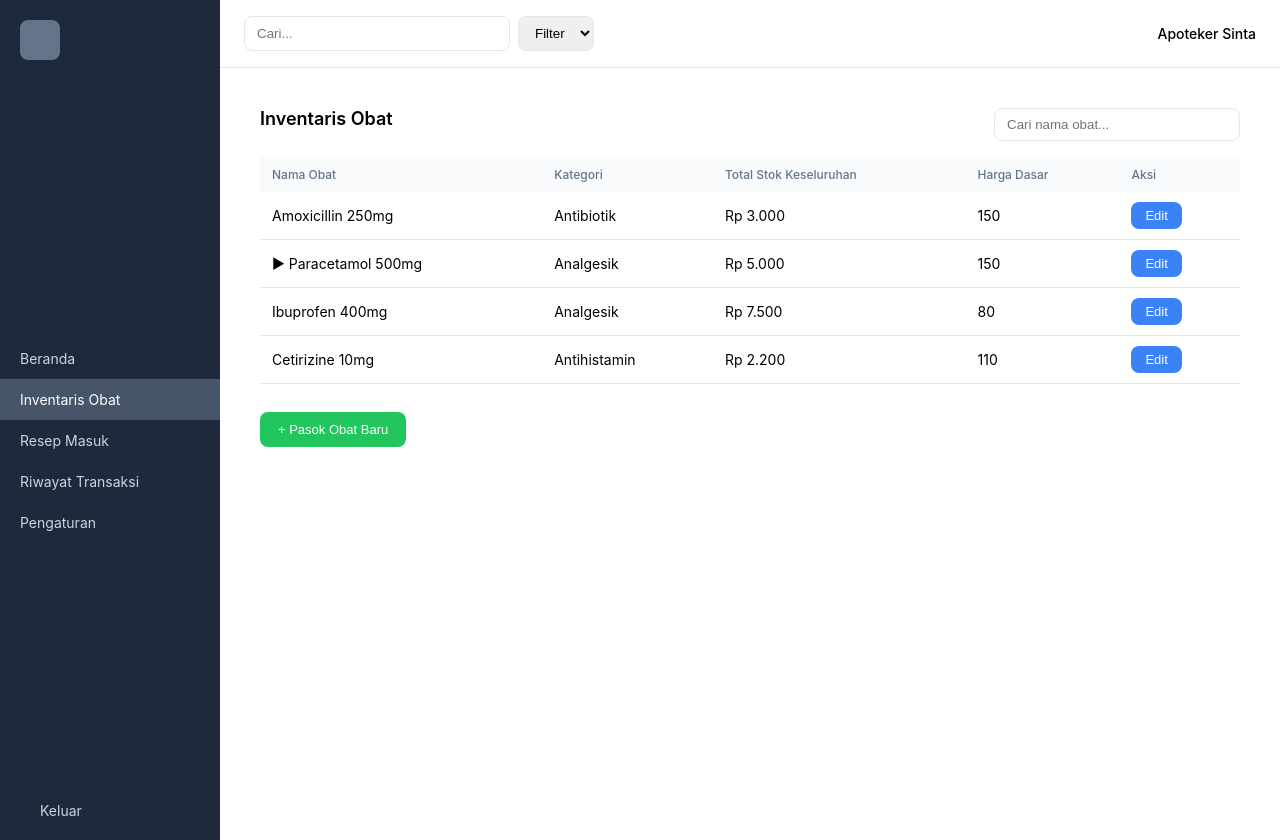
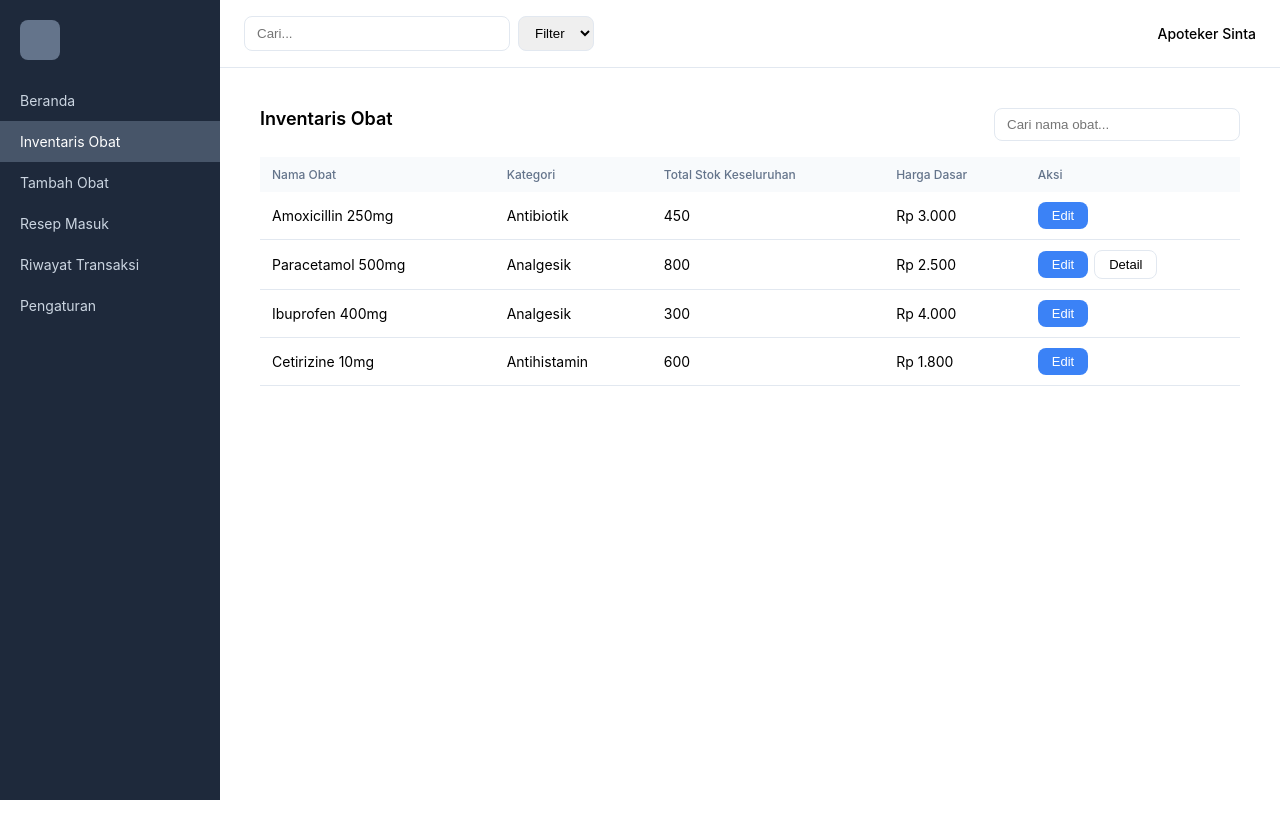
Before and after one commit to amgydala/klinik-pwebj, a React (Create React App) app: page /apoteker/inventaris-obat in a window 1280 px wide. After the commit the page ends 800 px from the top, so only its background shows below. Built offline with nearby package versions, Linux system fonts and the light colour scheme.

Commit message:
(update):

```diff
--- a/src/components/Sidebar.css
+++ b/src/components/Sidebar.css
@@ -1,10 +1,10 @@
 .sidebar {
   width: 220px;
   height: 100vh;
+  height: 100dvh;
   background-color: #1e293b;
   display: flex;
   flex-direction: column;
-  justify-content: space-between;
   padding: 20px 0;
 }
 
@@ -42,4 +42,5 @@
 
 .sidebar-footer {
   padding: 0 20px;
+  margin-top: auto;
 }
--- a/src/index.css
+++ b/src/index.css
@@ -1,3 +1,10 @@
+html, body, #root {
+  margin: 0;
+  padding: 0;
+  height: 100%;
+  overflow: hidden;
+}
+
 body {
   margin: 0;
   font-family: -apple-system, BlinkMacSystemFont, 'Segoe UI', 'Roboto', 'Oxygen',
--- a/src/pages/Apoteker/Beranda.jsx
+++ b/src/pages/Apoteker/Beranda.jsx
@@ -1,4 +1,3 @@
-import { useState } from "react";
 import Sidebar from "../../components/Sidebar";
 import Header from "../../components/Header";
 import Badge from "../../components/Badge";
@@ -7,52 +6,17 @@ import "./Beranda.css";
 const apotekerMenu = [
   { path: "/apoteker/beranda", label: "Beranda" },
   { path: "/apoteker/inventaris-obat", label: "Inventaris Obat" },
+  { path: "/apoteker/tambah-obat", label: "Tambah Obat" },
   { path: "/apoteker/resep-masuk", label: "Resep Masuk" },
   { path: "/apoteker/riwayat-transaksi", label: "Riwayat Transaksi" },
   { path: "/apoteker/pengaturan", label: "Pengaturan" },
 ];
 
-const dataObat = [
-  {
-    id: 1,
-    nama: "Amoxicillin 250mg",
-    kategori: "Antibiotik",
-    totalStok: "Rp 3.000",
-    harga: 150,
-    batch: null,
-  },
-  {
-    id: 2,
-    nama: "Paracetamol 500mg",
-    kategori: "Analgesik",
-    totalStok: "Rp 5.000",
-    harga: 150,
-    batch: [
-      { batchNo: "BATCH-A01", sisaStok: 50, expDate: "01-12-2026", status: "Kuning" },
-      { batchNo: "BATCH-A02", sisaStok: 100, expDate: "15-06-2027", status: "Hijau" },
-    ],
-  },
-  {
-    id: 3,
-    nama: "Ibuprofen 400mg",
-    kategori: "Analgesik",
-    totalStok: "Rp 7.500",
-    harga: 80,
-    batch: null,
-  },
-];
-
 function Beranda() {
-  const [expanded, setExpanded] = useState(null);
-
-  const toggleExpand = (id) => {
-    setExpanded(expanded === id ? null : id);
-  };
-
   return (
-    <div style={{ display: "flex" }}>
+    <div style={{ display: "flex", height: "100vh" }}>
       <Sidebar menuItems={apotekerMenu} />
-      <div style={{ flex: 1 }}>
+      <div style={{ flex: 1, height: "100vh", overflowY: "auto" }}>
         <Header userName="Apoteker Sinta" />
         <div className="page-content">
           <h1 className="greeting">Selamat datang kembali, APOTEKER SINTA!</h1>
@@ -73,75 +37,6 @@ function Beranda() {
               <Badge text="Peringatan" variant="warning" />
             </div>
           </div>
-
-          <div className="table-card">
-            <div className="table-title">Inventaris Gudang</div>
-            <table>
-              <thead>
-                <tr>
-                  <th>Nama Obat</th>
-                  <th>Kategori</th>
-                  <th>Total Stok Keseluruhan</th>
-                  <th>Harga Dasar</th>
-                  <th>Aksi</th>
-                </tr>
-              </thead>
-              <tbody>
-                {dataObat.map((obat) => (
-                  <>
-                    <tr key={obat.id}>
-                      <td
-                        onClick={() => obat.batch && toggleExpand(obat.id)}
-                        style={{ cursor: obat.batch ? "pointer" : "default" }}
-                      >
-                        {obat.batch && (expanded === obat.id ? "▼ " : "▶ ")}
-                        {obat.nama}
-                      </td>
-                      <td>{obat.kategori}</td>
-                      <td>{obat.totalStok}</td>
-                      <td>{obat.harga}</td>
-                      <td>
-                        <button className="btn-edit">Edit</button>
-                      </td>
-                    </tr>
-
-                    {obat.batch && expanded === obat.id && (
-                      <tr key={`${obat.id}-batch`}>
-                        <td colSpan="5" className="batch-wrapper">
-                          <table className="batch-table">
-                            <thead>
-                              <tr>
-                                <th>Batch No</th>
-                                <th>Sisa Stok</th>
-                                <th>Exp Date (FEFO)</th>
-                                <th>Status Peringatan</th>
-                              </tr>
-                            </thead>
-                            <tbody>
-                              {obat.batch.map((b) => (
-                                <tr key={b.batchNo}>
-                                  <td>{b.batchNo}</td>
-                                  <td>{b.sisaStok}</td>
-                                  <td>{b.expDate}</td>
-                                  <td>
-                                    <Badge
-                                      text={b.status === "Kuning" ? "Kuning/Dekat" : "Hijau/Aman"}
-                                      variant={b.status === "Kuning" ? "warning" : "success"}
-                                    />
-                                  </td>
-                                </tr>
-                              ))}
-                            </tbody>
-                          </table>
-                        </td>
-                      </tr>
-                    )}
-                  </>
-                ))}
-              </tbody>
-            </table>
-            <button className="btn-pasok">+ Pasok Obat Baru</button>
-          </div>
         </div>
       </div>
     </div>
--- a/src/pages/Apoteker/InventarisObat.css
+++ b/src/pages/Apoteker/InventarisObat.css
@@ -89,3 +89,56 @@ td {
   cursor: pointer;
   font-weight: 500;
 }
+
+.btn-detail {
+  padding: 6px 14px;
+  border-radius: 8px;
+  border: 1px solid #e2e8f0;
+  background: white;
+  cursor: pointer;
+  font-size: 13px;
+  margin-left: 6px;
+}
+
+.modal-overlay {
+  position: fixed;
+  top: 0;
+  left: 0;
+  width: 100%;
+  height: 100%;
+  background: rgba(0, 0, 0, 0.4);
+  display: flex;
+  align-items: center;
+  justify-content: center;
+  z-index: 100;
+}
+
+.modal-content {
+  background: white;
+  border-radius: 12px;
+  padding: 20px;
+  width: 600px;
+  max-width: 90%;
+  max-height: 80vh;
+  overflow-y: auto;
+}
+
+.modal-header {
+  display: flex;
+  justify-content: space-between;
+  align-items: center;
+  margin-bottom: 16px;
+}
+
+.modal-title {
+  font-size: 18px;
+  font-weight: 600;
+}
+
+.modal-close {
+  background: none;
+  border: none;
+  font-size: 18px;
+  cursor: pointer;
+  color: #64748b;
+}
--- a/src/pages/Apoteker/InventarisObat.jsx
+++ b/src/pages/Apoteker/InventarisObat.jsx
@@ -7,65 +7,37 @@ import "./InventarisObat.css";
 const apotekerMenu = [
   { path: "/apoteker/beranda", label: "Beranda" },
   { path: "/apoteker/inventaris-obat", label: "Inventaris Obat" },
+  { path: "/apoteker/tambah-obat", label: "Tambah Obat" },
   { path: "/apoteker/resep-masuk", label: "Resep Masuk" },
   { path: "/apoteker/riwayat-transaksi", label: "Riwayat Transaksi" },
   { path: "/apoteker/pengaturan", label: "Pengaturan" },
 ];
 
 const dataObat = [
+  { id: 1, nama: "Amoxicillin 250mg", kategori: "Antibiotik", totalStok: 450, harga: "Rp 3.000", batch: null },
   {
-    id: 1,
-    nama: "Amoxicillin 250mg",
-    kategori: "Antibiotik",
-    totalStok: "Rp 3.000",
-    harga: 150,
-    batch: null,
-  },
-  {
-    id: 2,
-    nama: "Paracetamol 500mg",
-    kategori: "Analgesik",
-    totalStok: "Rp 5.000",
-    harga: 150,
+    id: 2, nama: "Paracetamol 500mg", kategori: "Analgesik", totalStok: 800, harga: "Rp 2.500",
     batch: [
       { batchNo: "BATCH-A01", sisaStok: 50, expDate: "01-12-2026", status: "Kuning" },
       { batchNo: "BATCH-A02", sisaStok: 100, expDate: "15-06-2027", status: "Hijau" },
     ],
   },
-  {
-    id: 3,
-    nama: "Ibuprofen 400mg",
-    kategori: "Analgesik",
-    totalStok: "Rp 7.500",
-    harga: 80,
-    batch: null,
-  },
-  {
-    id: 4,
-    nama: "Cetirizine 10mg",
-    kategori: "Antihistamin",
-    totalStok: "Rp 2.200",
-    harga: 110,
-    batch: null,
-  },
+  { id: 3, nama: "Ibuprofen 400mg", kategori: "Analgesik", totalStok: 300, harga: "Rp 4.000", batch: null },
+  { id: 4, nama: "Cetirizine 10mg", kategori: "Antihistamin", totalStok: 600, harga: "Rp 1.800", batch: null },
 ];
 
 function InventarisObat() {
-  const [expanded, setExpanded] = useState(null);
   const [searchTerm, setSearchTerm] = useState("");
-
-  const toggleExpand = (id) => {
-    setExpanded(expanded === id ? null : id);
-  };
+  const [modalObat, setModalObat] = useState(null);
 
   const filteredObat = dataObat.filter((obat) =>
     obat.nama.toLowerCase().includes(searchTerm.toLowerCase())
   );
 
   return (
-    <div style={{ display: "flex" }}>
+    <div style={{ display: "flex", height: "100vh" }}>
       <Sidebar menuItems={apotekerMenu} />
-      <div style={{ flex: 1 }}>
+      <div style={{ flex: 1, height: "100vh", overflowY: "auto" }}>
         <Header userName="Apoteker Sinta" />
         <div className="page-content">
           <div className="table-card">
@@ -92,26 +64,39 @@ function InventarisObat() {
               </thead>
               <tbody>
                 {filteredObat.map((obat) => (
-                  <>
                   <tr key={obat.id}>
-                      <td
-                        onClick={() => obat.batch && toggleExpand(obat.id)}
-                        style={{ cursor: obat.batch ? "pointer" : "default" }}
-                      >
-                        {obat.batch && (expanded === obat.id ? "▼ " : "▶ ")}
-                        {obat.nama}
-                      </td>
+                    <td>{obat.nama}</td>
                     <td>{obat.kategori}</td>
                     <td>{obat.totalStok}</td>
                     <td>{obat.harga}</td>
                     <td>
                       <button className="btn-edit">Edit</button>
+                      {obat.batch && (
+                        <button
+                          className="btn-detail"
+                          onClick={() => setModalObat(obat)}
+                        >
+                          Detail
+                        </button>
+                      )}
                     </td>
                   </tr>
+                ))}
+              </tbody>
+            </table>
+          </div>
+        </div>
+      </div>
 
-                    {obat.batch && expanded === obat.id && (
-                      <tr key={`${obat.id}-batch`}>
-                        <td colSpan="5" className="batch-wrapper">
+      {modalObat && (
+        <div className="modal-overlay" onClick={() => setModalObat(null)}>
+          <div className="modal-content" onClick={(e) => e.stopPropagation()}>
+            <div className="modal-header">
+              <span className="modal-title">Detail Batch - {modalObat.nama}</span>
+              <button className="modal-close" onClick={() => setModalObat(null)}>
+                ✕
+              </button>
+            </div>
             <table className="batch-table">
               <thead>
                 <tr>
@@ -122,7 +107,7 @@ function InventarisObat() {
                 </tr>
               </thead>
               <tbody>
-                              {obat.batch.map((b) => (
+                {modalObat.batch.map((b) => (
                   <tr key={b.batchNo}>
                     <td>{b.batchNo}</td>
                     <td>{b.sisaStok}</td>
@@ -137,22 +122,9 @@ function InventarisObat() {
                 ))}
               </tbody>
             </table>
-                        </td>
-                      </tr>
-                    )}
-                  </>
-                ))}
-              </tbody>
-            </table>
-
-            {filteredObat.length === 0 && (
-              <div className="empty-state">Tidak ada obat yang cocok dengan pencarian.</div>
-            )}
-
-            <button className="btn-pasok">+ Pasok Obat Baru</button>
           </div>
         </div>
-      </div>
+      )}
     </div>
   );
 }
--- a/src/pages/Apoteker/ResepMasuk.jsx
+++ b/src/pages/Apoteker/ResepMasuk.jsx
@@ -7,6 +7,7 @@ import "./ResepMasuk.css";
 const apotekerMenu = [
   { path: "/apoteker/beranda", label: "Beranda" },
   { path: "/apoteker/inventaris-obat", label: "Inventaris Obat" },
+  { path: "/apoteker/tambah-obat", label: "Tambah Obat" },
   { path: "/apoteker/resep-masuk", label: "Resep Masuk" },
   { path: "/apoteker/riwayat-transaksi", label: "Riwayat Transaksi" },
   { path: "/apoteker/pengaturan", label: "Pengaturan" },
@@ -69,9 +70,9 @@ function ResepMasuk() {
   };
 
   return (
-    <div style={{ display: "flex" }}>
+    <div style={{ display: "flex", height: "100vh", maxHeight: "100dvh" }}>
       <Sidebar menuItems={apotekerMenu} />
-      <div style={{ flex: 1 }}>
+      <div style={{ flex: 1, height: "100vh", overflowY: "auto" }}>
         <Header userName="Apoteker Sinta" />
         <div className="page-content">
           <div className="stat-cards">
--- a/src/pages/Apoteker/RiwayatTransaksi.jsx
+++ b/src/pages/Apoteker/RiwayatTransaksi.jsx
@@ -6,6 +6,7 @@ import "./RiwayatTransaksi.css";
 const apotekerMenu = [
   { path: "/apoteker/beranda", label: "Beranda" },
   { path: "/apoteker/inventaris-obat", label: "Inventaris Obat" },
+  { path: "/apoteker/tambah-obat", label: "Tambah Obat" },
   { path: "/apoteker/resep-masuk", label: "Resep Masuk" },
   { path: "/apoteker/riwayat-transaksi", label: "Riwayat Transaksi" },
   { path: "/apoteker/pengaturan", label: "Pengaturan" },
@@ -25,9 +26,9 @@ function RiwayatTransaksi() {
   );
 
   return (
-    <div style={{ display: "flex" }}>
+    <div style={{ display: "flex", height: "100vh", maxHeight: "100dvh" }}>
       <Sidebar menuItems={apotekerMenu} />
-      <div style={{ flex: 1 }}>
+      <div style={{ flex: 1, height: "100vh", overflowY: "auto" }}>
         <Header userName="Apoteker Sinta" />
         <div className="page-content">
           <div className="table-card">
```
Lines whose indentation alone changed are shown as unchanged.
